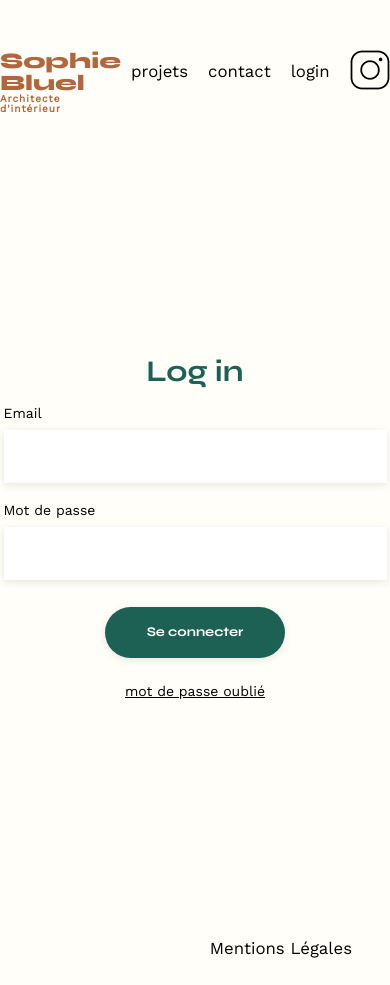
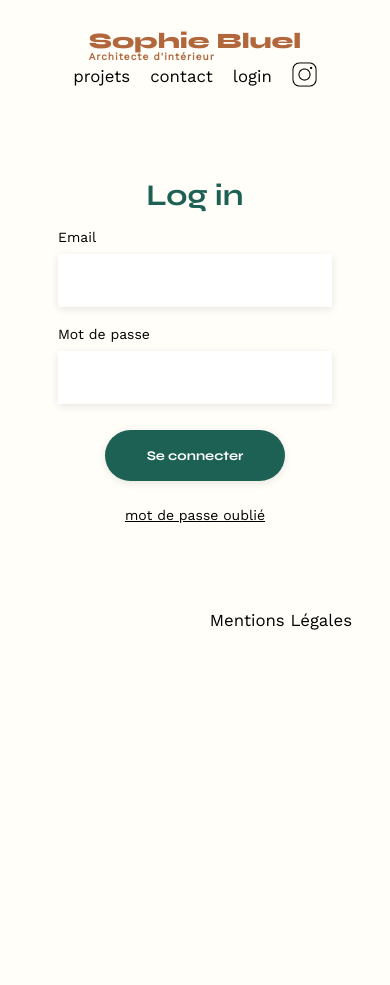
Before and after one commit to CynthiaCG-2202/Portfolio-architecte-sophie-bluel, a plain HTML site: page FrontEnd/Pages/login-page.html in a window 390 px wide. After the commit the page ends 844 px from the top, so only its background shows below. Drawn offline with nearby package versions, Linux system fonts and the light colour scheme.

Commit message:
Mediaqueries de la page de login

```diff
--- a/FrontEnd/Pages/style-pages.css
+++ b/FrontEnd/Pages/style-pages.css
@@ -194,7 +194,7 @@ li:hover {
 }
 
 section {
-    margin: 242px 0;
+    margin: 145px 0;
     display: flex;
     flex-direction: column;
     align-items: center;
@@ -250,3 +250,41 @@ footer nav ul {
     justify-content: flex-end;
     margin: 2em
 }
+
+@media (min-width: 320px) and (max-width: 430px) {
+
+    header {
+        display: flex;
+        margin: 30px 0;
+        align-items: center;
+        flex-direction: column;
+    }
+
+    nav li img {
+        object-fit: cover;
+        height: 25px;
+        width: 25px;
+    }
+
+    section {
+        margin: 90px 0;
+    }
+
+    input {
+        width: 270px;
+    }
+}
+
+@media (min-width: 768px) and (max-width: 1024px){
+
+    header {
+        display: flex;
+        justify-content: space-around;
+        flex-direction: row;
+    }
+
+    input {
+        width: 320px;
+    }
+
+}
```
